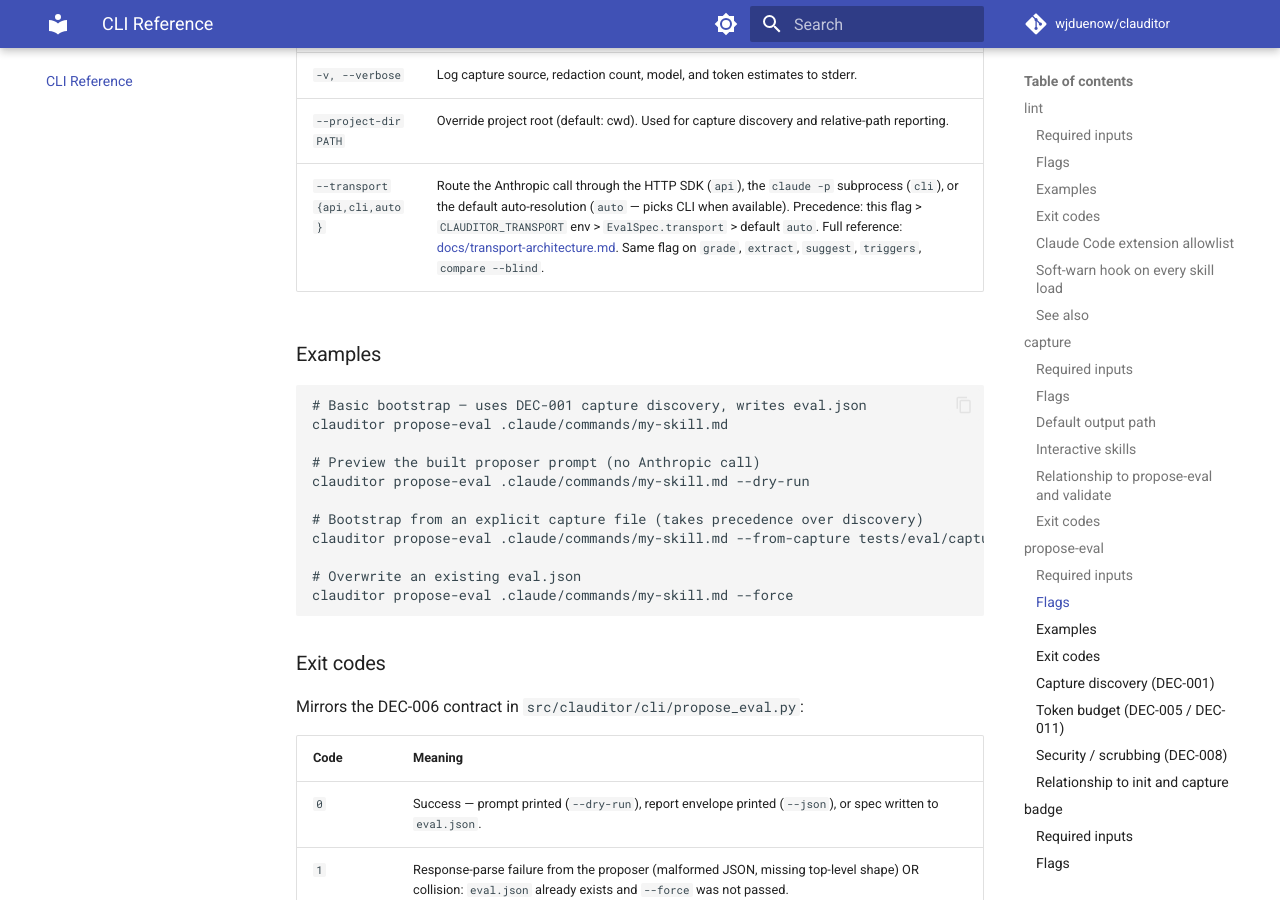
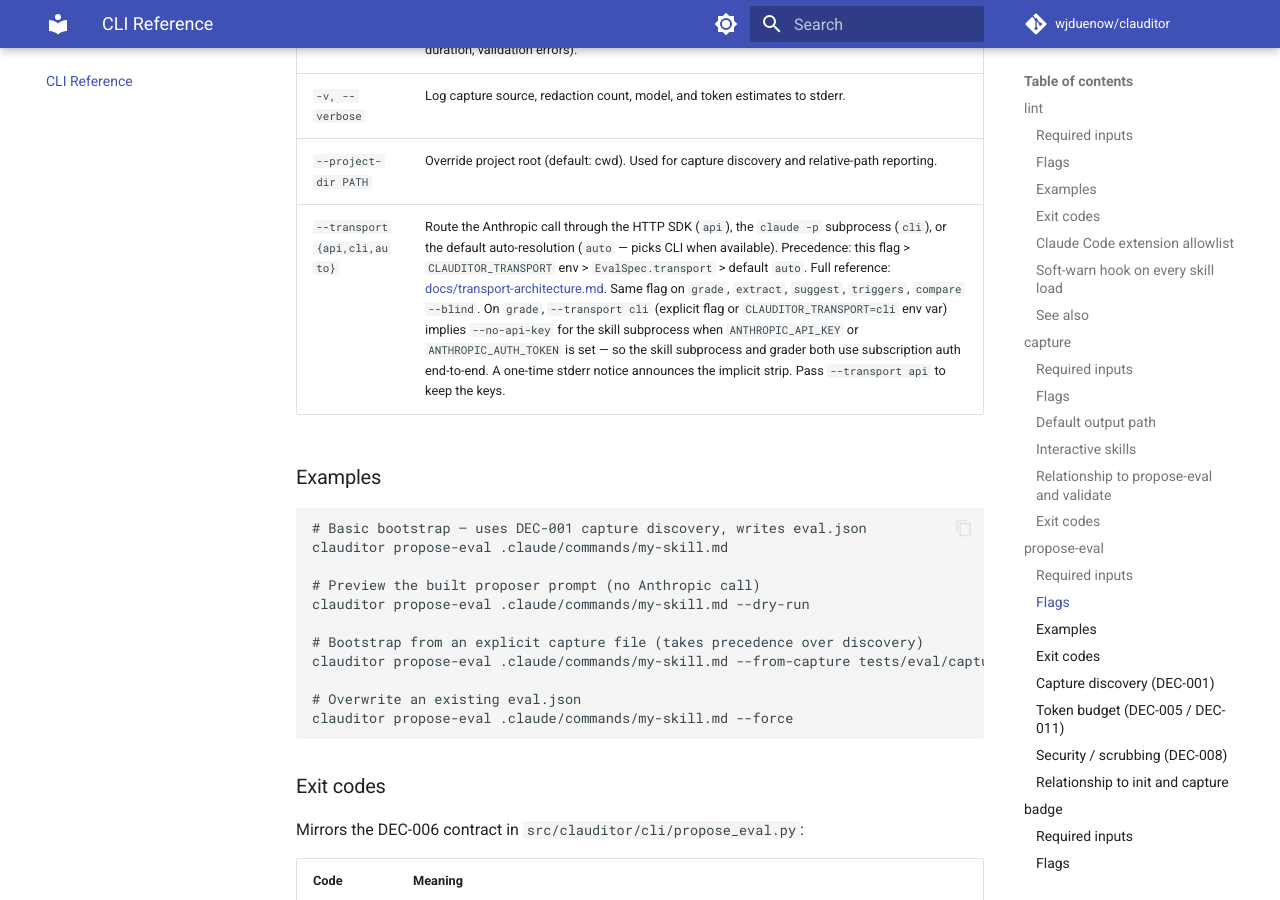
Before and after one commit to wjduenow/clauditor, an MkDocs documentation site: the page built from docs/cli-reference.md, in a window 1280 px wide and 900 px high, scrolled down 6462 px. Built offline with MkDocs 1.6.1 and Material for MkDocs 9.7.7, drawn with Linux system fonts in a browser that asks for light colours; comment, search, counter and statistics services are not loaded; some of the changed text lies outside the part shown.

Commit message:
clauditor-1dl: US-004 docs sync — cli-reference, README, SKILL.md triangle

```diff
--- a/docs/cli-reference.md
+++ b/docs/cli-reference.md
@@ -172,7 +172,7 @@ Requires authentication: `ANTHROPIC_API_KEY` for API transport, or an authentica
 | `--json` | Emit the full `ProposeEvalReport` JSON envelope on stdout (includes `schema_version`, tokens, duration, validation errors). |
 | `-v, --verbose` | Log capture source, redaction count, model, and token estimates to stderr. |
 | `--project-dir PATH` | Override project root (default: cwd). Used for capture discovery and relative-path reporting. |
-| `--transport {api,cli,auto}` | Route the Anthropic call through the HTTP SDK (`api`), the `claude -p` subprocess (`cli`), or the default auto-resolution (`auto` — picks CLI when available). Precedence: this flag > `CLAUDITOR_TRANSPORT` env > `EvalSpec.transport` > default `auto`. Full reference: [docs/transport-architecture.md](transport-architecture.md). Same flag on `grade`, `extract`, `suggest`, `triggers`, `compare --blind`. |
+| `--transport {api,cli,auto}` | Route the Anthropic call through the HTTP SDK (`api`), the `claude -p` subprocess (`cli`), or the default auto-resolution (`auto` — picks CLI when available). Precedence: this flag > `CLAUDITOR_TRANSPORT` env > `EvalSpec.transport` > default `auto`. Full reference: [docs/transport-architecture.md](transport-architecture.md). Same flag on `grade`, `extract`, `suggest`, `triggers`, `compare --blind`. On `grade`, `--transport cli` (explicit flag or `CLAUDITOR_TRANSPORT=cli` env var) implies `--no-api-key` for the skill subprocess when `ANTHROPIC_API_KEY` or `ANTHROPIC_AUTH_TOKEN` is set — so the skill subprocess and grader both use subscription auth end-to-end. A one-time stderr notice announces the implicit strip. Pass `--transport api` to keep the keys. |
 
 ### Examples
 
@@ -284,7 +284,7 @@ Four skill-invoking commands share two flags that control the `claude -p` subpro
 
 | Flag | Purpose |
 | ---- | ------- |
-| `--no-api-key` | Strip both `ANTHROPIC_API_KEY` and `ANTHROPIC_AUTH_TOKEN` from the subprocess environment before invoking `claude -p`. The child then falls back to whatever auth is cached in `~/.claude/` — typically a Pro/Max subscription, which carries a much higher throughput ceiling than the API-key tier. Useful for research-heavy skills (multi-agent, deep-research) that exhaust the free API tier in a single run. Non-auth Anthropic env vars such as `ANTHROPIC_BASE_URL` are preserved. |
+| `--no-api-key` | Strip both `ANTHROPIC_API_KEY` and `ANTHROPIC_AUTH_TOKEN` from the subprocess environment before invoking `claude -p`. The child then falls back to whatever auth is cached in `~/.claude/` — typically a Pro/Max subscription, which carries a much higher throughput ceiling than the API-key tier. Useful for research-heavy skills (multi-agent, deep-research) that exhaust the free API tier in a single run. Non-auth Anthropic env vars such as `ANTHROPIC_BASE_URL` are preserved. Also implied by `--transport cli` on `grade` (see `--transport`). |
 | `--timeout SECONDS` | Override the runner's 180-second watchdog for a single invocation. Must be a positive integer; `--timeout 0`, `--timeout -5`, and `--timeout foo` exit `2` at argparse time. Precedence: the CLI flag wins when passed explicitly; otherwise the `EvalSpec.timeout` field wins when set; otherwise the built-in 180s default applies. See [`docs/eval-spec-reference.md#optional-top-level-fields`](eval-spec-reference.md#optional-top-level-fields) for the spec-field side of the contract. |
 
 When `claude -p` emits an `apiKeySource` value on its stream-json `init` event, the runner captures it on `SkillResult.api_key_source` and prints one stderr info line of the form `clauditor.runner: apiKeySource=<value>`. Values are labels (`"ANTHROPIC_API_KEY"`, `"claude.ai"`, `"none"`), not secrets. Older `claude` builds that omit the field leave `api_key_source` at `None` and suppress the stderr line — absence is the signal. See [`docs/stream-json-schema.md`](stream-json-schema.md#type-system) for the parser contract.
```
Also changed, not shown: README.md (+2 -0 lines).
